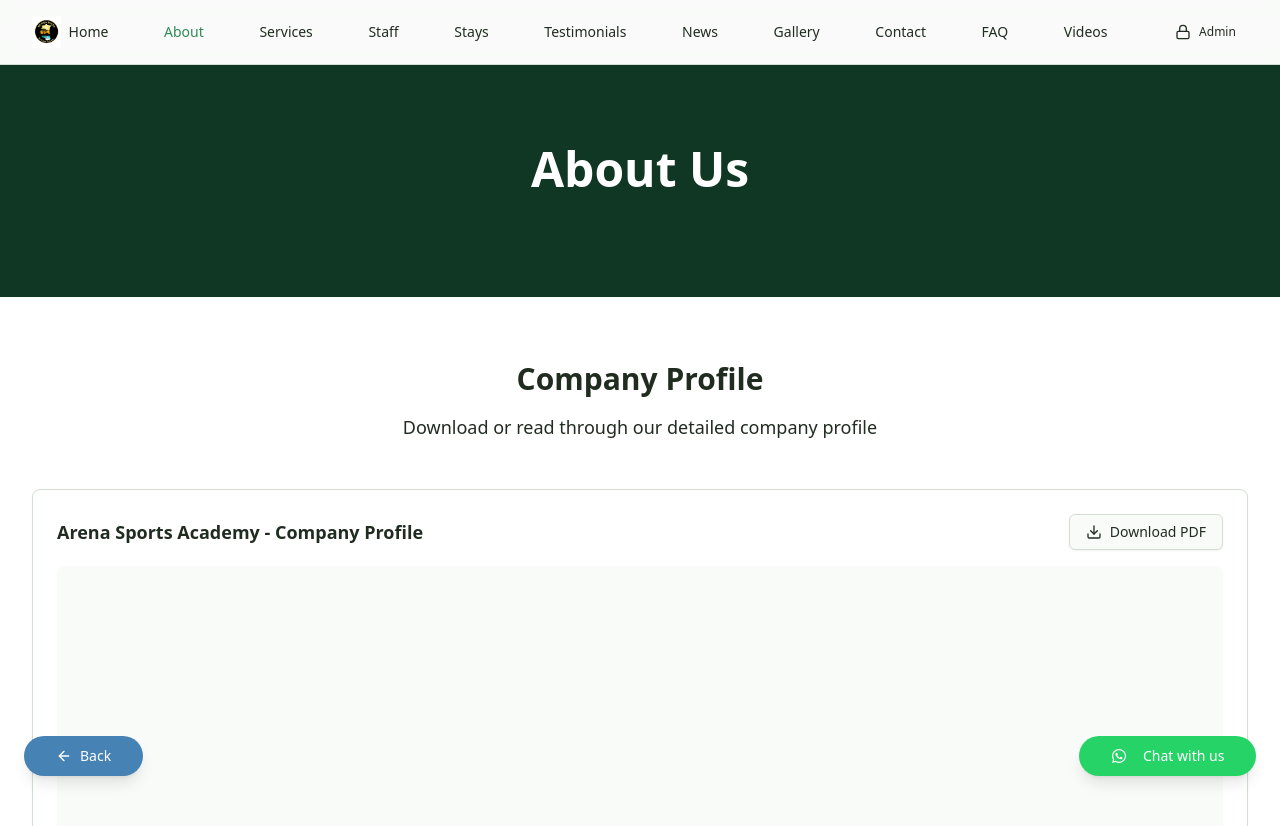
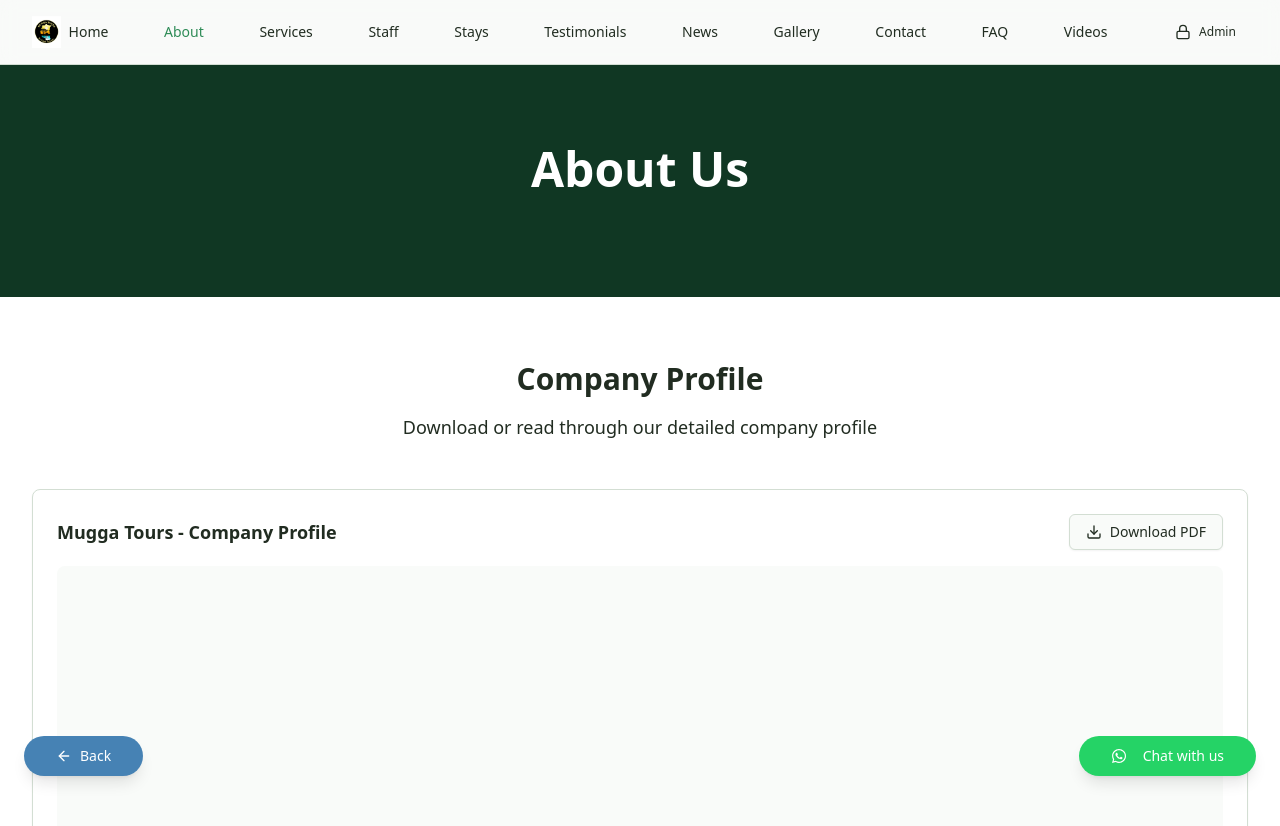
Before and after one commit to Ian-Balijawa/mugga-frontend, a React (Vite) app: page /about in a window 1280 px wide. Shown: the top 826 px of the page. Built offline with nearby package versions, Linux system fonts and the light colour scheme; no server answers.

Commit message:
update ui

```diff
--- a/src/pages/About.tsx
+++ b/src/pages/About.tsx
@@ -46,7 +46,7 @@
 					</motion.div>
 
 					<PDFVieweR
-						title="Arena Sports Academy - Company Profile"
+						title="Mugga Tours - Company Profile"
 						pdfUrl="/documents/company-profile.pdf"
 					/>
 				</div>
```
